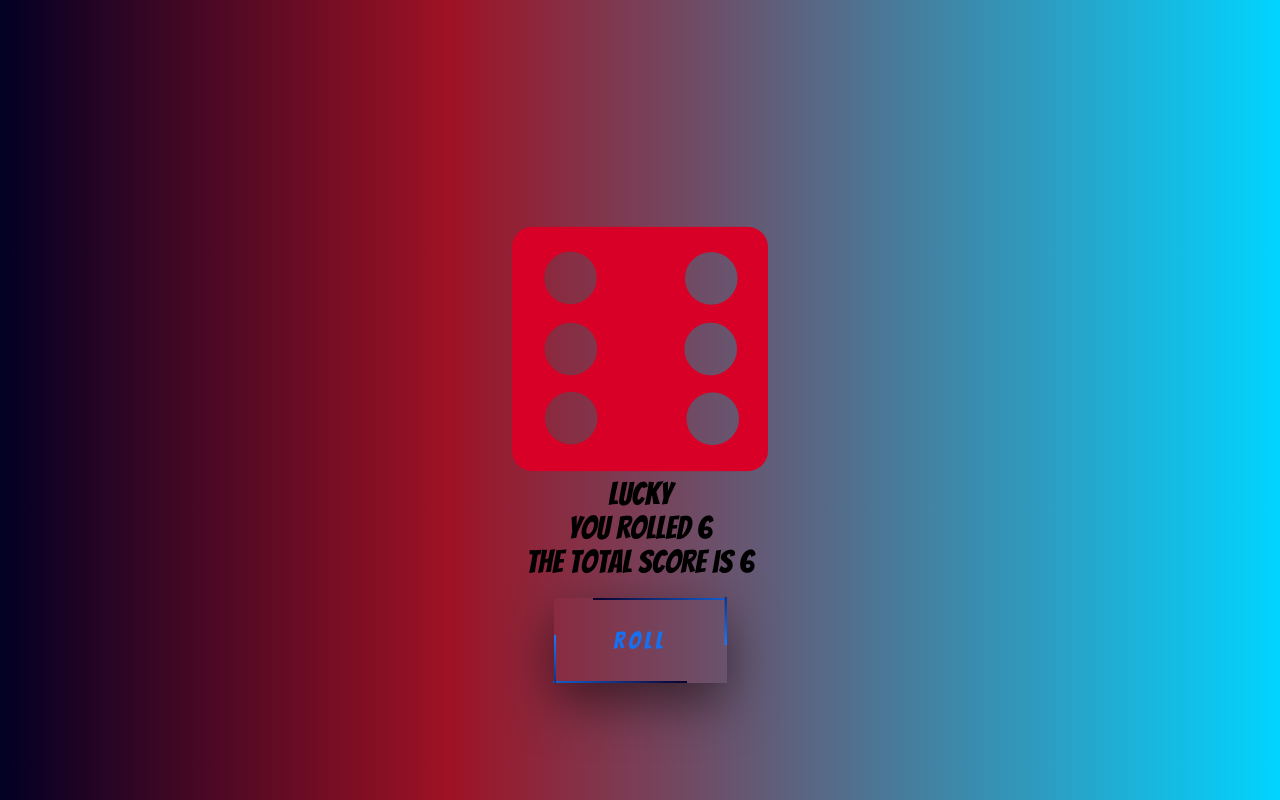
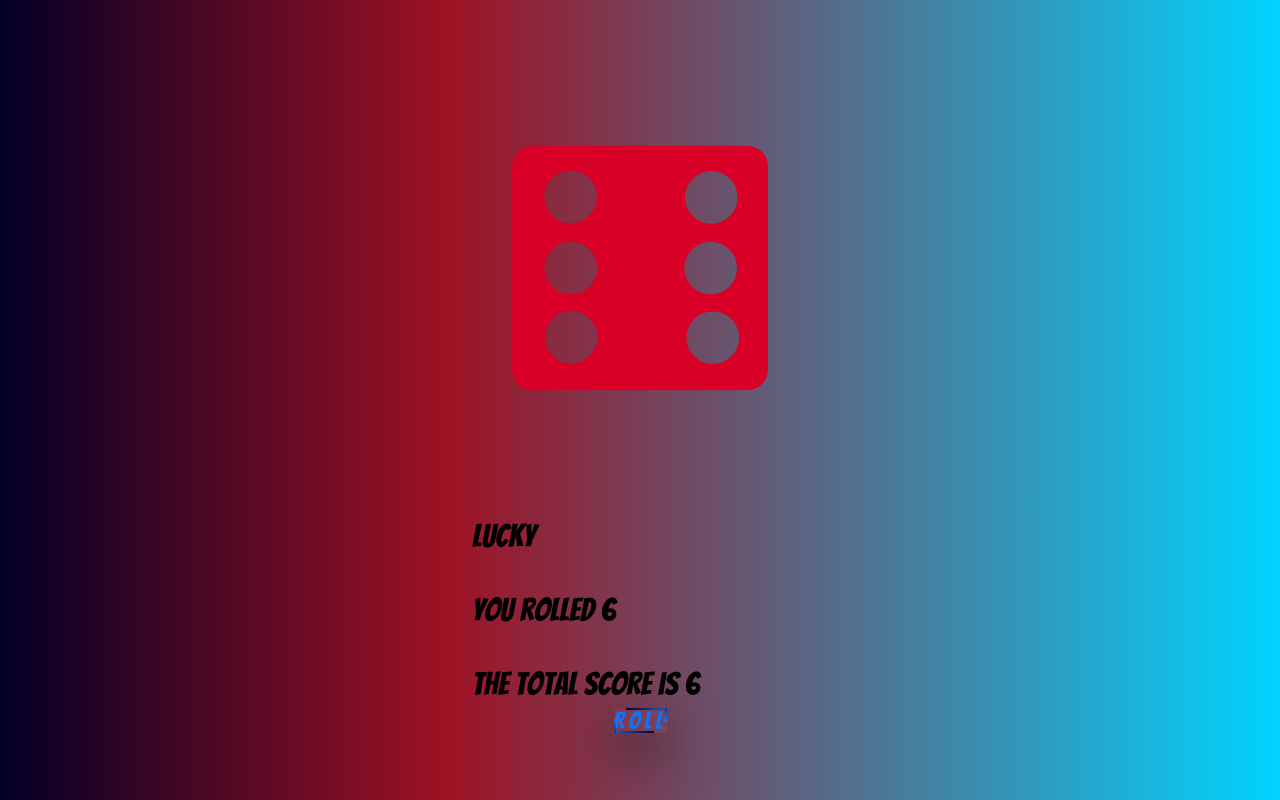
Before and after one commit to RMP1992/DiceGameRepo, a plain HTML site: page index.html in a window 1280 px wide. Both pictures are taken after a click on the link "Roll". Drawn offline with Linux system fonts and the light colour scheme.

Commit message:
position  adjustments

```diff
--- a/style.css
+++ b/style.css
@@ -7,50 +7,53 @@ body{
     min-height: 100vh;
     background: linear-gradient(90deg, rgba(2,0,36,1) 0%, rgba(158,18,36,1) 35%, rgba(0,212,255,1) 100%);
     font-family: 'Bangers', cursive;
+    position: relative;
 }
-img{
-    justify-content: center;
+.mainContainer{
+    flex-direction: column;
+
 }
 
-.container{
+
+
+.diceContainer{
     display: flex;
-    flex-direction: column;
+    flex-direction: row;
     flex-wrap: wrap;
     position: relative;
     vertical-align: top;
 
 }
+.dice{
+    margin: 10vh
+}
+.btnContainer{
+    position: absolute;
+    left: 50%;
+    /* display: flex;
+    justify-content: center; */
+}
+.text{
+    display: flex;
+
+}
+div{
+    justify-content: space-evenly;
+}
+
 p{
-    margin:0;
+    margin:5vh;
     font-size: 4vh;
-    text-align: center;
+    flex-direction: row;
+
+    justify-content: space-evenly;
 
 
 }
-/*#paragraph{
-    position: relative;
-}*/
-/* head img .dice{
-    display: none;
-} */
-/* #dice2{
-    display: none;
-}
-#dice3{
-    display: none;
-}
-#dice4{
-    display: none;
-}
-#dice5{
-    display: none;
-}
-#dice6{
-    display: none;
-} */
+
 #button{
     font-family: 'Bangers', cursive;
-    display: flex;
+    align-items: center;
     background: none;
     font-size: 50px;
     color: #1276a5;
@@ -59,17 +62,21 @@ p{
 }
 a{
     position: absolute;
-    top: 80vh;
-    left: 50%;
+    top: 40vh;
+    align-content: center;
     transform: translate(-50%, -50%);
     color: #1670f0;
-    padding: 30px 60px;
+    padding:0;
     font-size: 3vh;
     letter-spacing: 4px;
     text-decoration: none;
     box-shadow: 0 20px 50px rgba(0,0,0, 0.5);
     overflow: hidden;
+
+
+
 }
+
 a:before{
     content: "";
     position: relative;
```
